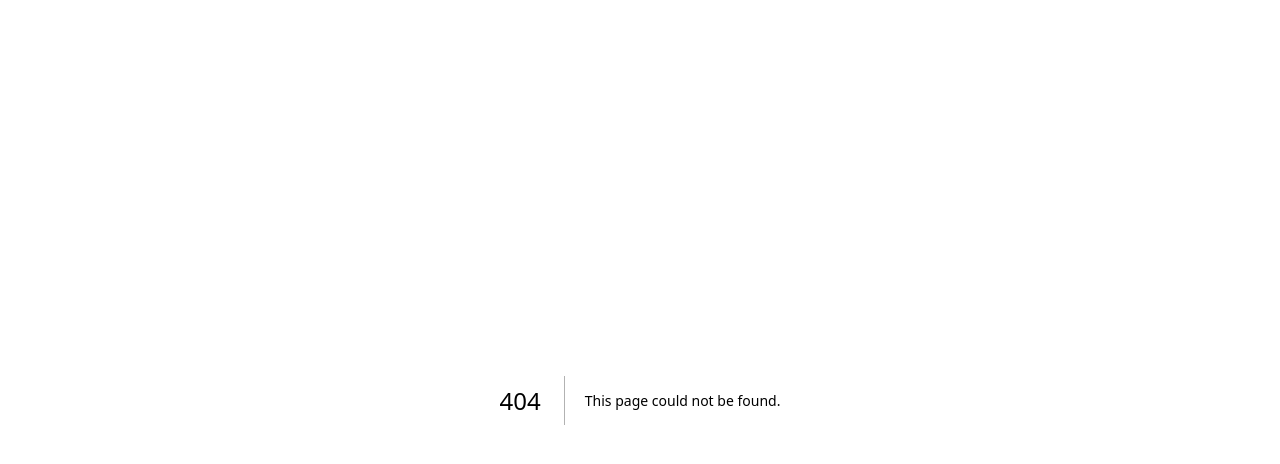
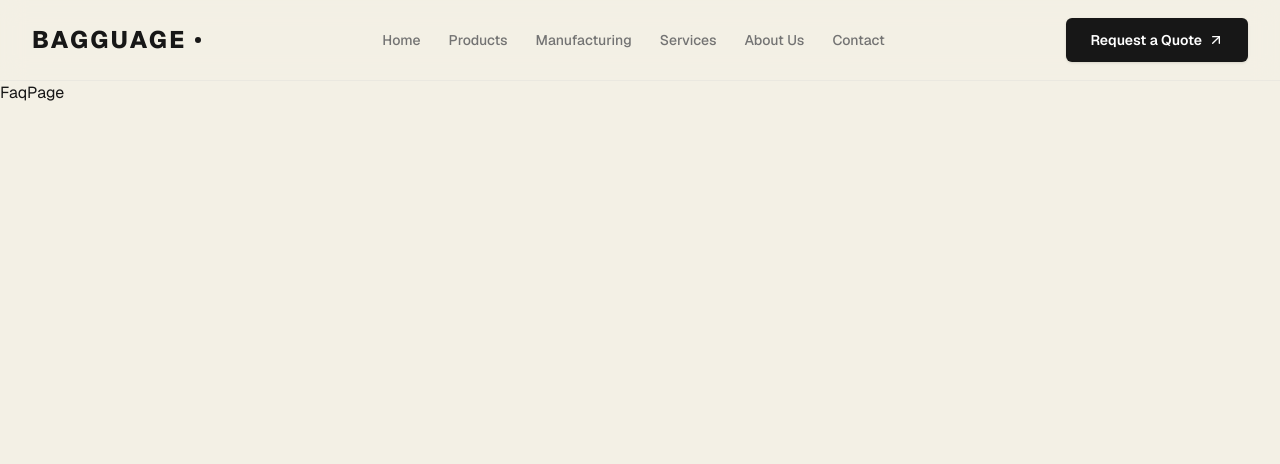
Before and after one commit to MILON-2377/luggage-showroom-frontend, a Next.js app: page /faq in a window 1280 px wide. Before the commit this address had no page. Shown: the top 464 px of the page. Built offline with nearby package versions, Linux system fonts and the light colour scheme.

Commit message:
Faq page and its components folder structure added

```diff
--- /dev/null
+++ b/src/app/(public)/faq/page.tsx
@@ -0,0 +1,6 @@
+
+export default function FaqPage() {
+  return (
+    <div>FaqPage</div>
+  )
+}
```
